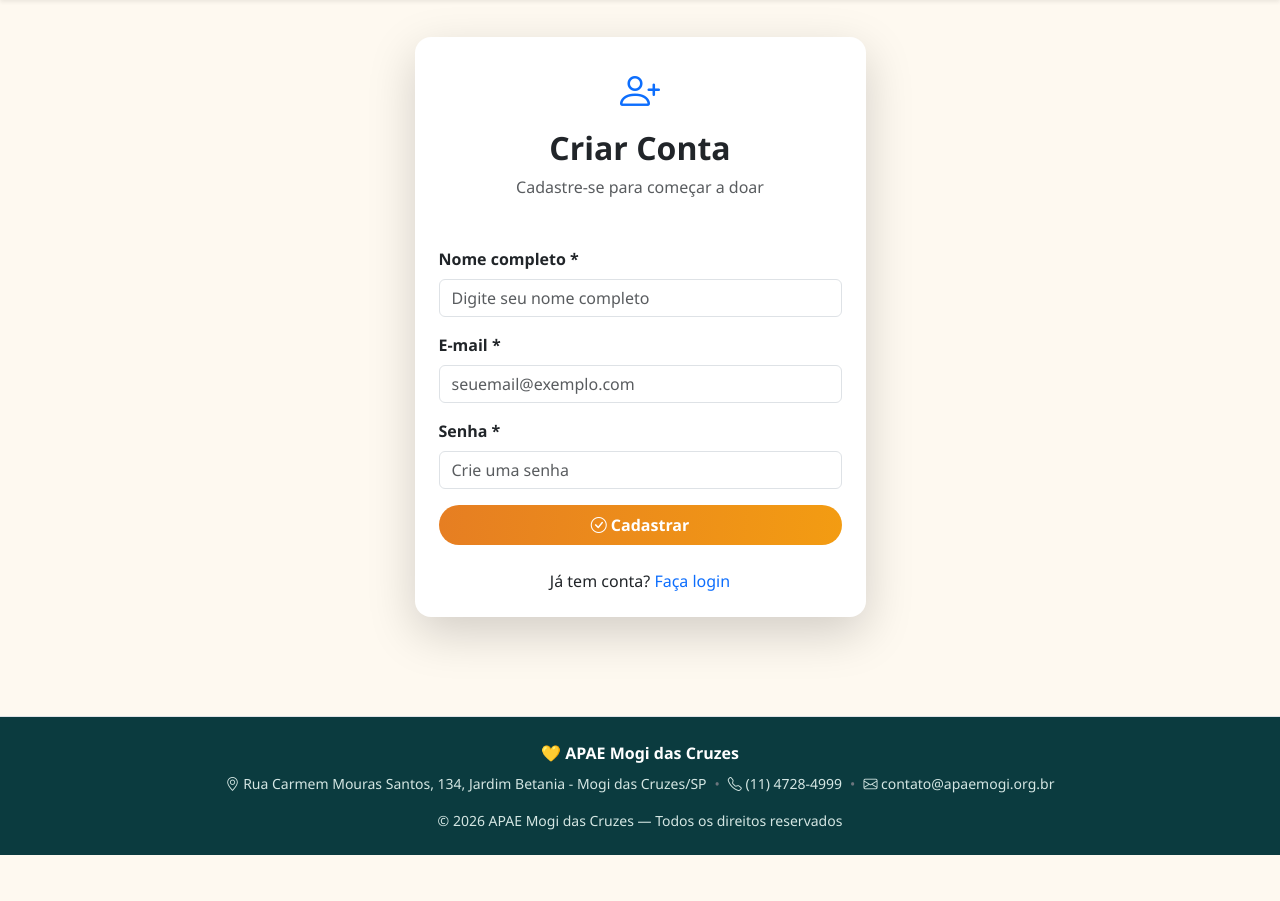
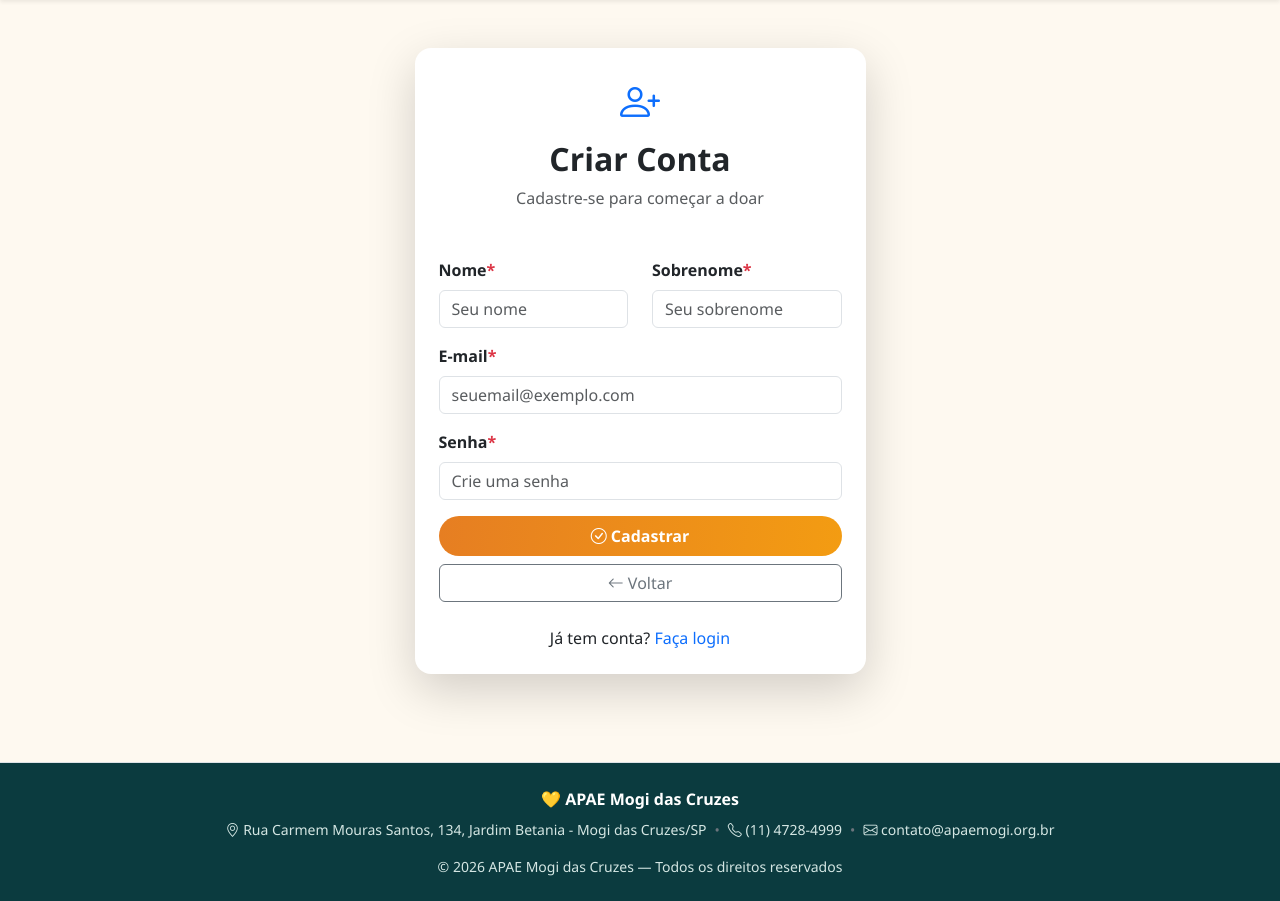
Before and after one commit to gabriell-andrade/conecta-doacao, a Flask app: page /cadastro in a window 1280 px wide. Shown: the part 72-973 px from the top of the page. Before the commit the page ends 927 px from the top, so only its background shows below. Run offline with Flask 3, Linux system fonts and the light colour scheme.

Commit message:
feat: adiciona sobrenome no cadastro e implementa nos relatorios e lista de doacoes

```diff
--- a/app/models.py
+++ b/app/models.py
@@ -14,6 +14,7 @@ def create_tables():
         CREATE TABLE IF NOT EXISTS usuarios (
             id INTEGER PRIMARY KEY AUTOINCREMENT,
             nome TEXT,
+            sobrenome TEXT,
             email TEXT UNIQUE,
             senha TEXT,
             tipo TEXT,
--- a/app/routes.py
+++ b/app/routes.py
@@ -71,8 +71,14 @@ def login():
             session["usuario_id"] = user["id"]
             session["tipo"] = user["tipo"]
             session["email"] = user["email"]
+
             session["nome"] = user["nome"]
+            session["sobrenome"] = user["sobrenome"]
+
+            session["nome_completo"] = f"{user['nome']} {user['sobrenome']}"
+
             session["foto_perfil"] = user["foto_perfil"]
+
             return redirect("/")
         else:
             erro = "E-mail ou senha inválidos. Tente novamente."
@@ -84,6 +90,7 @@ def login():
 def cadastro():
     if request.method == "POST":
         nome = request.form.get("nome")
+        sobrenome = request.form.get("sobrenome")
         email = request.form.get("email")
         senha = request.form.get("senha")
 
@@ -99,8 +106,10 @@ def cadastro():
             return "Usuário já existe"
 
         conn.execute(
-            "INSERT INTO usuarios (nome, email, senha, tipo, foto_perfil) VALUES (?, ?, ?, 'user', NULL)",
-            (nome, email, senha)
+            """INSERT INTO usuarios
+            (nome, sobrenome, email, senha, tipo, foto_perfil)
+            VALUES (?, ?, ?, ?, 'user', NULL)""",
+            (nome, sobrenome, email, senha)
         )
         conn.commit()
         conn.close()
@@ -118,7 +127,7 @@ def cadastrar_doador():
     conn = get_connection()
 
     if request.method == "POST":
-        nome = session.get("nome")
+        nome = f"{session.get('nome')} {session.get('sobrenome')}"
         email = session.get("email")
         cep = request.form.get("cep")
         rua = request.form.get("rua", "")
--- a/app/static/css/style.css
+++ b/app/static/css/style.css
@@ -40,8 +40,8 @@ body {
 }
 
 .main-conteudo {
-    margin-top: 90px;
-    padding-bottom: 2rem;
+    margin-top: 120px;
+    padding-bottom: 40px;
     flex: 1;
     transition: margin-top 0.3s ease;
 }
--- a/app/templates/cadastro.html
+++ b/app/templates/cadastro.html
@@ -20,7 +20,7 @@
         </div>
     </nav>
 
-    <main class="main-conteudo d-flex align-items-center justify-content-center" style="min-height: calc(100vh - 150px);">
+    <main class="main-conteudo d-flex align-items-center justify-content-center">
         <div class="container">
             <div class="row justify-content-center">
                 <div class="col-md-6 col-lg-5">
@@ -32,21 +32,49 @@
                         </div>
                         <div class="card-body p-4">
                             <form method="POST">
+
+                                <div class="row">
+                                    <div class="col-md-6 mb-3">
+                                        <label class="form-label fw-semibold">
+                                            Nome<span class="text-danger">*</span>
+                                        </label>
+                                        <input type="text" name="nome" placeholder="Seu nome" class="form-control" required>
+                                    </div>
+
+                                    <div class="col-md-6 mb-3">
+                                        <label class="form-label fw-semibold">
+                                            Sobrenome<span class="text-danger">*</span>
+                                        </label>
+                                        <input type="text" name="sobrenome" placeholder="Seu sobrenome" class="form-control" required>
+                                    </div>
+                                </div>
+
                                 <div class="mb-3">
-                                    <label class="form-label fw-semibold">Nome completo *</label>
-                                    <input type="text" name="nome" placeholder="Digite seu nome completo" class="form-control" required>
-                                </div>
-                                <div class="mb-3">
-                                    <label class="form-label fw-semibold">E-mail *</label>
+                                    <label class="form-label fw-semibold">
+                                        E-mail<span class="text-danger">*</span>
+                                    </label>
                                     <input type="email" name="email" placeholder="seuemail@exemplo.com" class="form-control" required>
                                 </div>
+
                                 <div class="mb-3">
-                                    <label class="form-label fw-semibold">Senha *</label>
+                                    <label class="form-label fw-semibold">
+                                        Senha<span class="text-danger">*</span>
+                                    </label>
                                     <input type="password" name="senha" placeholder="Crie uma senha" class="form-control" required>
                                 </div>
-                                <button type="submit" class="btn btn-doador w-100 py-2">
-                                    <i class="bi bi-check-circle"></i> Cadastrar
-                                </button>
+
+                                <div class="d-grid gap-2 mt-3">
+
+                                    <button type="submit" class="btn btn-doador py-2">
+                                        <i class="bi bi-check-circle"></i> Cadastrar
+                                    </button>
+
+                                    <a href="/" class="btn btn-outline-secondary">
+                                        <i class="bi bi-arrow-left"></i> Voltar
+                                    </a>
+
+                                </div>
+
                             </form>
                             <div class="text-center mt-4">
                                 <p class="mb-0">Já tem conta? <a href="/login" class="text-decoration-none">Faça login</a></p>
--- a/app/templates/perfil.html
+++ b/app/templates/perfil.html
@@ -49,7 +49,7 @@
                                 </button>
                             </div>
 
-                            <h3 class="fw-bold mb-1">{{ session.nome }}</h3>
+                            <h3 class="fw-bold mb-1">{{ session.nome_completo }}</h3>
                             <p class="text-muted mb-3">{{ session.email }}</p>
 
                             <span class="badge {% if session.tipo == 'admin' %}bg-danger{% else %}bg-success{% endif %} mb-3 p-2">
```
Also changed, not shown: create_admin.py (+17 -7 lines).
